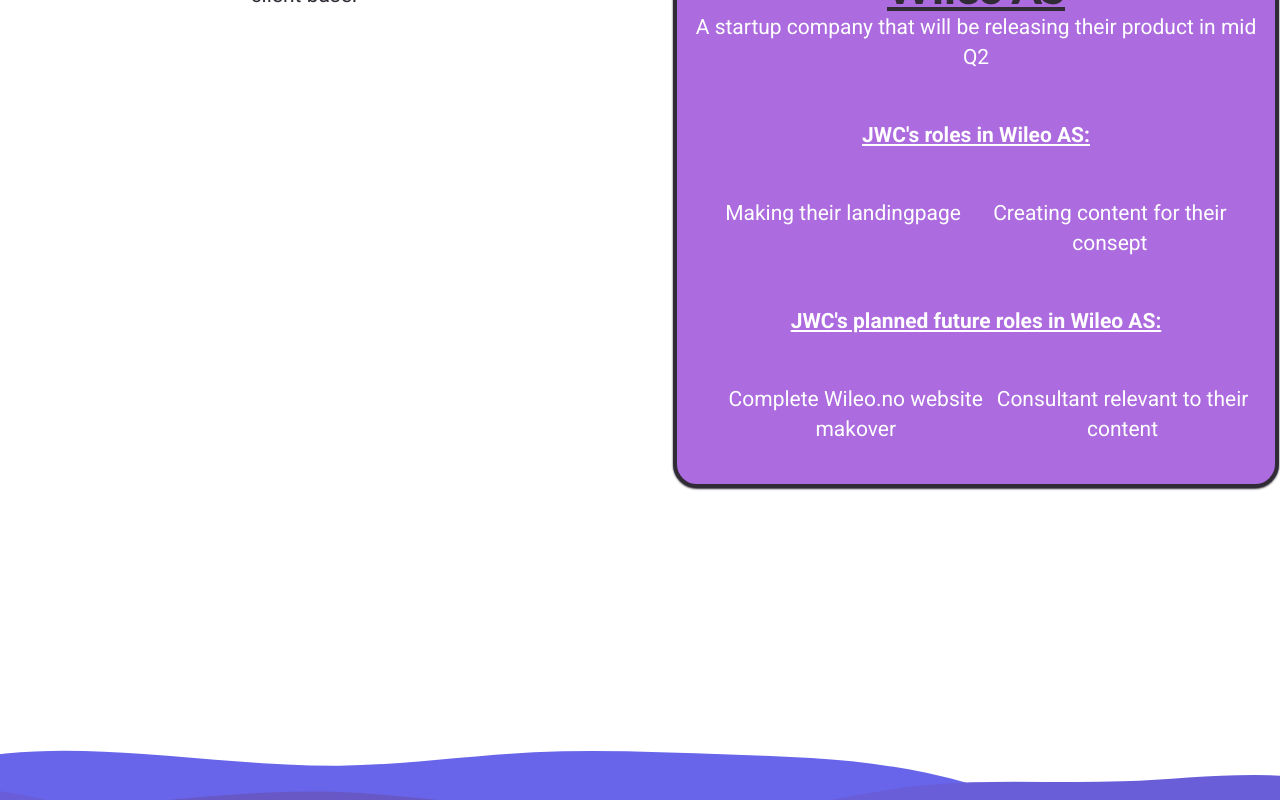
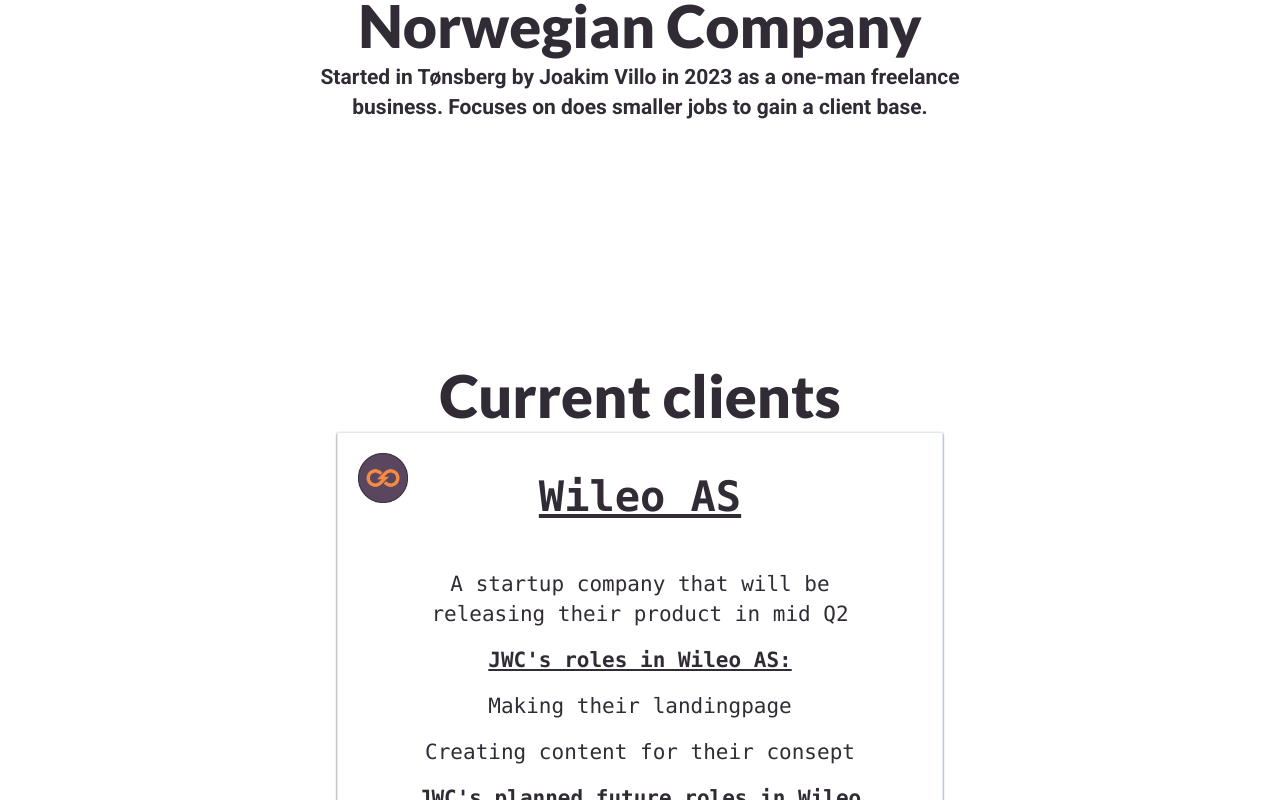
Before and after one commit to VilloKodeHode/jwc, a Next.js app: page / in a window 1280 px wide. Shown: the part 1400-2200 px from the top of the page. Built offline with nearby package versions, Linux system fonts and the light colour scheme.

Commit message:
improved layout of index.js

```diff
--- a/components/Layout.jsx
+++ b/components/Layout.jsx
@@ -54,7 +54,7 @@
 
 export function ClientLayout({ children }) {
   return (
-    <section className="p-10 px-4 text-white border-4 shadow-sm border-JWC-black shadow-JWC-black bg-JWC-primary rounded-3xl">
+    <section className="relative p-10 px-4 [&>*]:font-mono border shadow-sm border-JWC-15 shadow-JWC-black bg-JWC-white rounded-sm">
       <>{children}</>
     </section>
   );
--- a/components/Responsive text/ResponsiveText.jsx
+++ b/components/Responsive text/ResponsiveText.jsx
@@ -46,7 +46,7 @@
 
 export function ResponsiveUL({ children }) {
   return (
-    <ul className="grid gap-12 md:text-p text-p0 md:leading-p leading-p0">
+    <ul className="grid gap-4 md:text-p text-p0 md:leading-p leading-p0 [&>*]:font-mono p-12">
       {children}
     </ul>
   );
--- a/pages/index.js
+++ b/pages/index.js
@@ -56,8 +56,8 @@
             </EqualTwoGrids>
           </TextFlex>
         </section>
-        <section className="my-28">
-          <div className="h-[20vh] flex items-center flex-col justify-center mb-12 font-bold">
+        <section className="min-h-[70vh] flex items-center text-center gap-12 flex-col justify-center mb-12 font-bold my-28">
+          <div>
             <ResponsiveH2>JV Web Consult</ResponsiveH2>
             <ResponsiveH2>
               <div className="bg-gradient-to-r from-JWC-tertiary to-JWC-secondary bg-clip-text transparent">
@@ -65,44 +65,47 @@
               </div>
             </ResponsiveH2>
           </div>
-          <TextTwoGridLayout>
           <TextFlex textWidth="max-w-[60ch]">
             <ResponsiveH3>Norwegian Company</ResponsiveH3>
             <ResponsiveP>
-                Started in Tønsberg by Joakim Villo in 2023 as a one-man
-                freelance business. Focuses on does smaller jobs to gain a
-                client base.
+              Started in Tønsberg by Joakim Villo in 2023 as a one-man freelance
+              business. Focuses on does smaller jobs to gain a client base.
             </ResponsiveP>
           </TextFlex>
+        </section>
+        <section className="relative grid items-start justify-center w-full gap-12 px-4 text-center my-28">
           <TextFlex textWidth="max-w-[60ch]">
             <div>
               <ResponsiveH3>Current clients</ResponsiveH3>
             </div>
             <ClientLayout>
               <ResponsiveH4>Wileo AS</ResponsiveH4>
+              <Image
+                src="/liva-logo.png"
+                alt="LIVA"
+                width="50"
+                height="50"
+                className="absolute top-5 left-5"
+              />
+
               <ResponsiveUL>
-                  <li>
-                    A startup company that will be releasing their product in
-                    mid Q2
-                  </li>
-                  <li className="font-bold underline">
+                <p>
+                  A startup company that will be releasing their product in mid
+                  Q2
+                </p>
+                <p className="font-bold underline">
                   JWC&apos;s roles in Wileo AS:
-                  </li>
-                  <ul className="grid grid-flow-col ml-8 grid-col-2">
-                    <li>Making their landingpage</li>
-                    <li>Creating content for their consept</li>
-                  </ul>
-                  <li className="font-bold underline">
+                </p>
+                <p>Making their landingpage</p>
+                <p>Creating content for their consept</p>
+                <p className="font-bold underline">
                   JWC&apos;s planned future roles in Wileo AS:
-                  </li>
-                  <ul className="grid grid-flow-col ml-8 grid-col-2">
-                    <li>Complete Wileo.no website makover</li>
-                    <li>Consultant relevant to their content</li>
-                  </ul>
+                </p>
+                <p>Complete Wileo.no website makover</p>
+                <p>Content-creator for their website</p>
               </ResponsiveUL>
             </ClientLayout>
           </TextFlex>
-          </TextTwoGridLayout>
         </section>
 
         <div className="skillswave topwave h-[250px] animate-waveSlideRight mt-28" />
```
Lines whose indentation alone changed are shown as unchanged.
